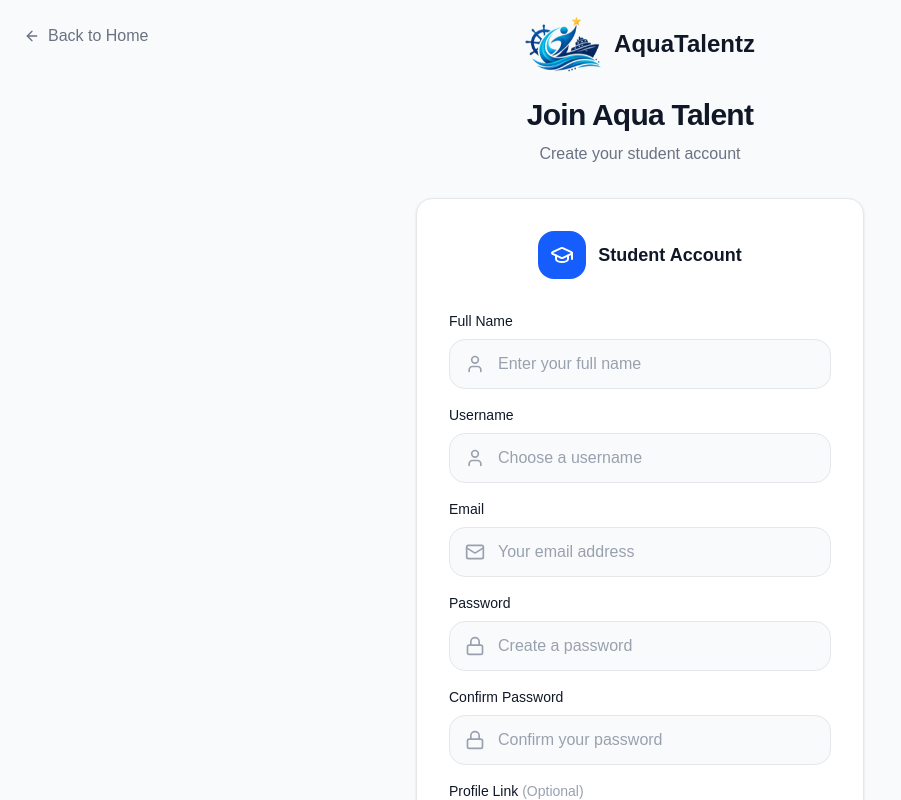
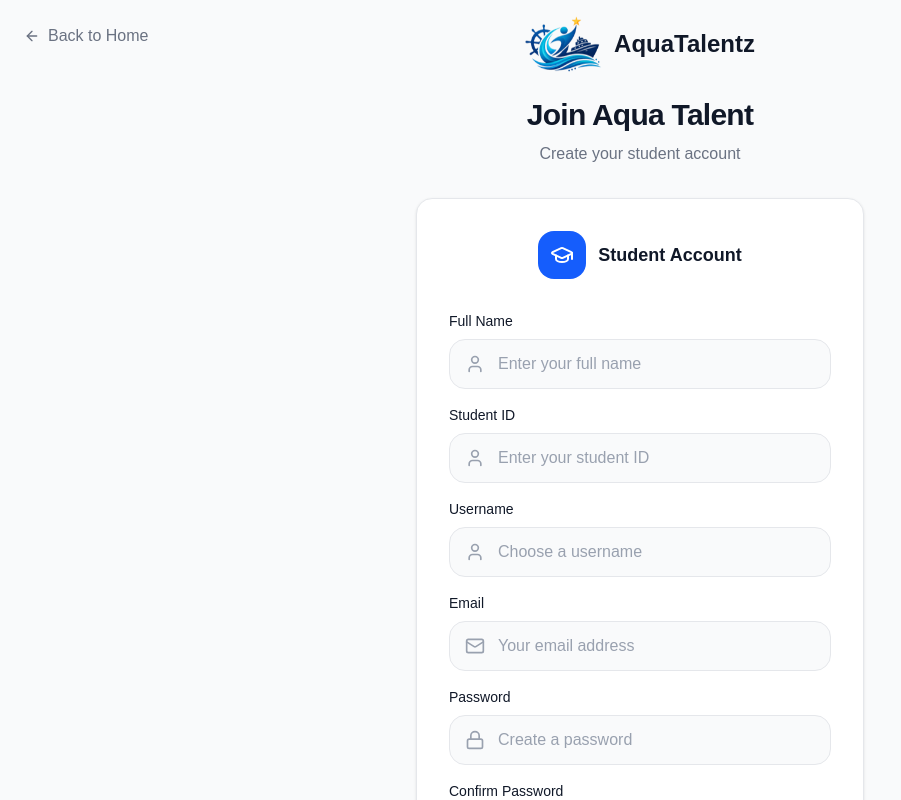
Before and after one commit to wnr-group/aqua-talent-client, a React (Vite) app: page /register/student in a window 1280 px wide. Shown: the top 800 px of the page, without its empty margins (0-901 px from the left). Built offline with nearby package versions, Linux system fonts and the light colour scheme.

Commit message:
working on skill set,studentid and company domain

```diff
--- a/src/features/auth/pages/CompanyRegisterPage.tsx
+++ b/src/features/auth/pages/CompanyRegisterPage.tsx
@@ -168,6 +168,31 @@ export default function CompanyRegisterPage() {
 
             <div>
               <label className="block text-sm font-medium text-gray-900 mb-2">
+                Company Domain
+              </label>
+
+  <div className="relative">
+    <div className="absolute left-4 top-1/2 -translate-y-1/2 text-gray-400">
+      <Building2 className="w-5 h-5" />
+    </div>
+
+    <input
+      {...register("companyDomain")}
+      type="text"
+      placeholder="example.com"
+      className={inputClasses(!!errors.companyDomain)}
+    />
+  </div>
+
+  {errors.companyDomain && (
+    <p className="mt-1.5 text-sm text-red-600">
+      {errors.companyDomain.message}
+    </p>
+  )}
+</div>
+
+            <div>
+              <label className="block text-sm font-medium text-gray-900 mb-2">
                 Password
               </label>
               <div className="relative">
--- a/src/features/auth/pages/StudentRegisterPage.tsx
+++ b/src/features/auth/pages/StudentRegisterPage.tsx
@@ -101,6 +101,31 @@ export default function StudentRegisterPage() {
                 <p className="mt-1.5 text-sm text-red-600">{errors.fullName.message}</p>
               )}
             </div>
+
+            <div>
+  <label className="block text-sm font-medium text-gray-900 mb-2">
+    Student ID
+  </label>
+
+  <div className="relative">
+    <div className="absolute left-4 top-1/2 -translate-y-1/2 text-gray-400">
+      <User className="w-5 h-5" />
+    </div>
+
+    <input
+      {...register('studentId')}
+      type="text"
+      placeholder="Enter your student ID"
+      className={inputClasses(!!errors.studentId)}
+    />
+  </div>
+
+  {errors.studentId && (
+    <p className="mt-1.5 text-sm text-red-600">
+      {errors.studentId.message}
+    </p>
+  )}
+</div>
 
             <div>
               <label className="block text-sm font-medium text-gray-900 mb-2">
--- a/src/features/company/pages/CompanyApplications.tsx
+++ b/src/features/company/pages/CompanyApplications.tsx
@@ -66,6 +66,7 @@ export default function CompanyApplications() {
   const [search, setSearch] = useState('')
   const [location, setLocation] = useState('')
   const [jobType, setJobType] = useState('')
+  const [skills, setSkills] = useState('')
   const [page, setPage] = useState(1)
   const [pagination, setPagination] = useState<Pagination | null>(null)
   const [processingId, setProcessingId] = useState<string | null>(null)
@@ -94,6 +95,7 @@ export default function CompanyApplications() {
         if (search) params.append('search', search)
         if (location) params.append('location', location)
         if (jobType) params.append('jobType', jobType)
+        if (skills) params.append('skills', skills)
         params.append('page', page.toString())
         params.append('limit', '15')
 
@@ -144,7 +146,7 @@ export default function CompanyApplications() {
   // Reset page when filters change
   useEffect(() => {
     setPage(1)
-  }, [filter, search, location, jobType])
+  }, [filter, search, location, jobType, skills])
 
   const updateApplicationStatus = async (
     application: Application,
@@ -290,7 +292,7 @@ export default function CompanyApplications() {
         </div>
 
         {/* Search and Filters */}
-        <div className="grid grid-cols-1 md:grid-cols-3 gap-4">
+        <div className="grid grid-cols-1 md:grid-cols-4 gap-4">
           <Input
             placeholder="Search student name, email, job..."
             value={search}
@@ -303,6 +305,13 @@ export default function CompanyApplications() {
             value={location}
             onChange={(e) => setLocation(e.target.value)}
             leftIcon={<MapPin className="w-4 h-4" />}
+            className={COMPANY_INPUT_STYLES}
+          />
+          <Input
+            placeholder="Filter by skill..."
+            value={skills}
+            onChange={(e) => setSkills(e.target.value)}
+            leftIcon={<User className="w-4 h-4" />}
             className={COMPANY_INPUT_STYLES}
           />
           <select
--- a/src/types/schemas/auth.ts
+++ b/src/types/schemas/auth.ts
@@ -15,6 +15,11 @@ export const companyRegisterSchema = z.object({
     .max(30)
     .regex(/^[a-zA-Z0-9_]+$/, 'Username can only contain letters, numbers, and underscores'),
   email: z.string().email('Invalid email address'),
+  companyDomain: z
+    .string()
+    .min(3, 'Company domain is required')
+    .regex(/^[a-zA-Z0-9.-]+\.[a-zA-Z]{2,}$/, 'Invalid domain format'),
+
   password: z.string().min(8, 'Password must be at least 8 characters'),
   confirmPassword: z.string(),
 }).refine((data) => data.password === data.confirmPassword, {
@@ -25,6 +30,10 @@ export const companyRegisterSchema = z.object({
 export type CompanyRegisterFormData = z.infer<typeof companyRegisterSchema>
 
 export const studentRegisterSchema = z.object({
+  studentId: z
+    .string()
+    .min(3, 'Student ID must be at least 3 characters')
+    .max(30, 'Student ID must be less than 30 characters'),
   fullName: z.string().min(2, 'Full name must be at least 2 characters').max(100),
   username: z
     .string()
```
Also changed, not shown: 1 other file (tests, documents, lock files or other folders).
